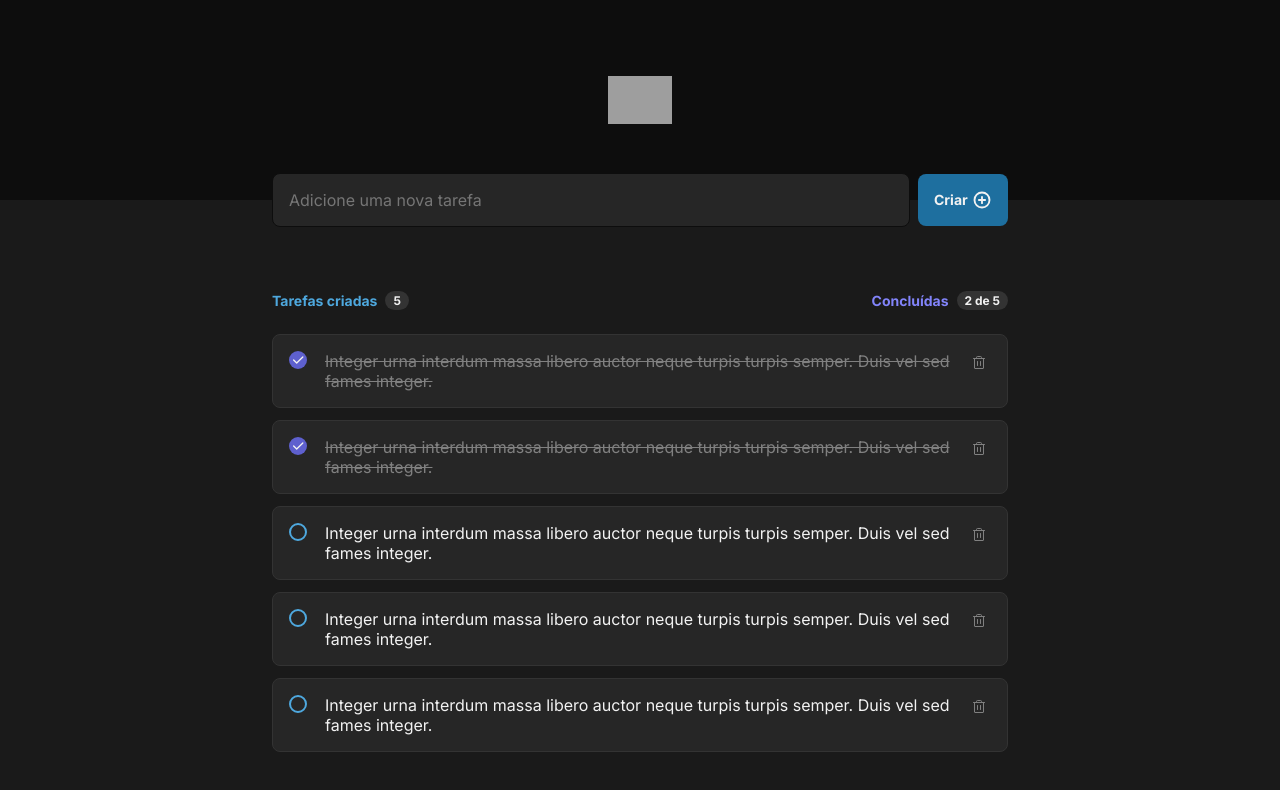
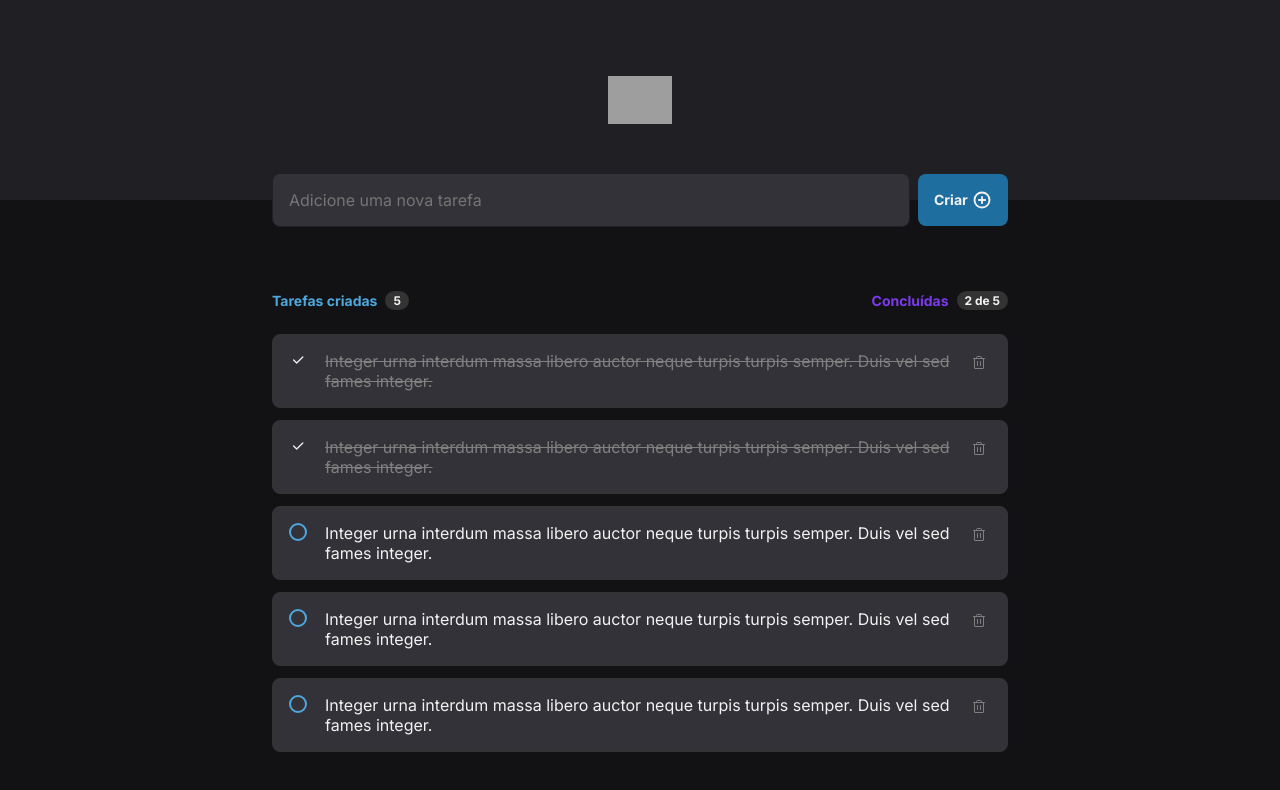
Before and after one commit to gihoekveld/to-do-web, a React (Vite) app: page / in a window 1280 px wide. Shown: the top 790 px of the page. Built offline with nearby package versions, Linux system fonts and the light colour scheme; grey boxes are pictures that could not be loaded.

Commit message:
change theme colors

```diff
--- a/src/global.css
+++ b/src/global.css
@@ -5,15 +5,22 @@
   --gray-200: #D9D9D9;
   --gray-300: #808080;
   --gray-400: #333333;
-  --gray-500: #262626;
   --gray-600: #1A1A1A;
-  --gray-700: #0D0D0D;
+
+  --gray-500: #323238;
+  --gray-700: #202024;
+  --gray-800: #171717;
+  --gray-900: #121214;
 
   --blue: #4EA8DE;
   --blue-dark: #1E6F9F;
 
-  --purple: #8284FA;
-  --purple-dark: #5E60CE;
+
+  --violet: #5E60CE;
+  --violet-light: #8284FA;
+
+  --purple: #7c3aed;
+  --purple-light: #8B5CF6;
 
   --danger: #E25858;
 
@@ -23,7 +30,8 @@
 }
 
 :focus {
-  outline: none;
+  outline: transparent;
+  box-shadow: 0 0 0 2px var(--violet-light);
 }
 
 * {
@@ -33,7 +41,7 @@
 }
 
 body {
-  background: var(--gray-600);
+  background: var(--gray-900);
   color: var(--gray-100);
   -webkit-font-smoothing: antialiased;
 }
```
